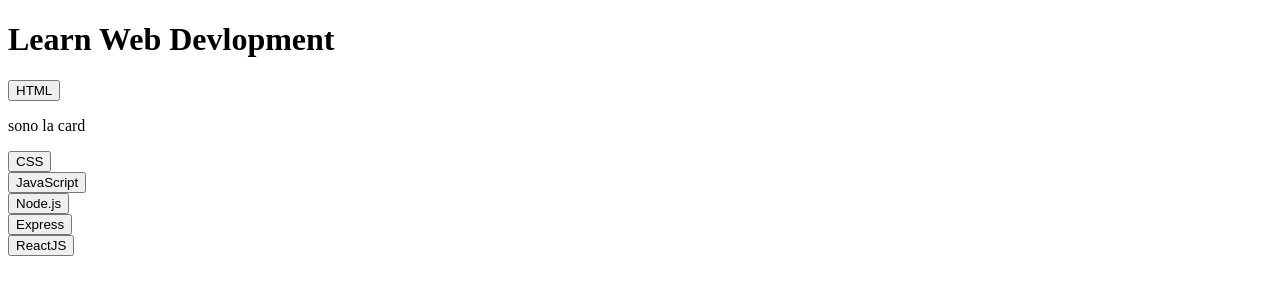
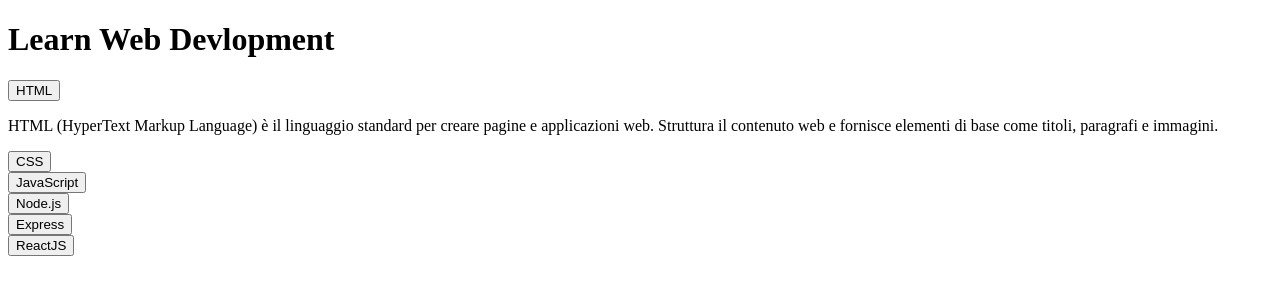
Before and after one commit to ValerioDiBiagio/react-use-state, a React (Vite) app: page / in a window 1280 px wide. Both pictures are taken after a click on the button "HTML". Shown: the top 300 px of the page. Built offline with nearby package versions, Linux system fonts and the light colour scheme.

Commit message:
feat: add card description

```diff
--- a/src/components/Buttons.jsx
+++ b/src/components/Buttons.jsx
@@ -6,7 +6,7 @@
 
 
 // funzione bottone
-export default function Button({ title }) {
+export default function Button({ title, description }) {
 
     const [click, setClick] = useState(false)
 
@@ -17,7 +17,7 @@
     return (
         <div>
             <button onClick={toggle}>{title}</button>
-            {click && <Card />}
+            {click && <Card description={description} />}
         </div>
     )
 }
--- a/src/components/Card.jsx
+++ b/src/components/Card.jsx
@@ -1,9 +1,8 @@
 // funzione della card
-export default function Card() {
+export default function Card({ description }) {
     return (
         <div>
-            <p>sono la card</p>
+            <p>{description}</p>
         </div>
-
     )
 }
--- a/src/components/Main.jsx
+++ b/src/components/Main.jsx
@@ -9,7 +9,7 @@
     return (
         <main>
             <div>
-                {languages.map(language => <Button key={language.id} title={language.title} />)}
+                {languages.map(language => <Button key={language.id} title={language.title} description={language.description} />)}
             </div>
         </main>
     )
```
